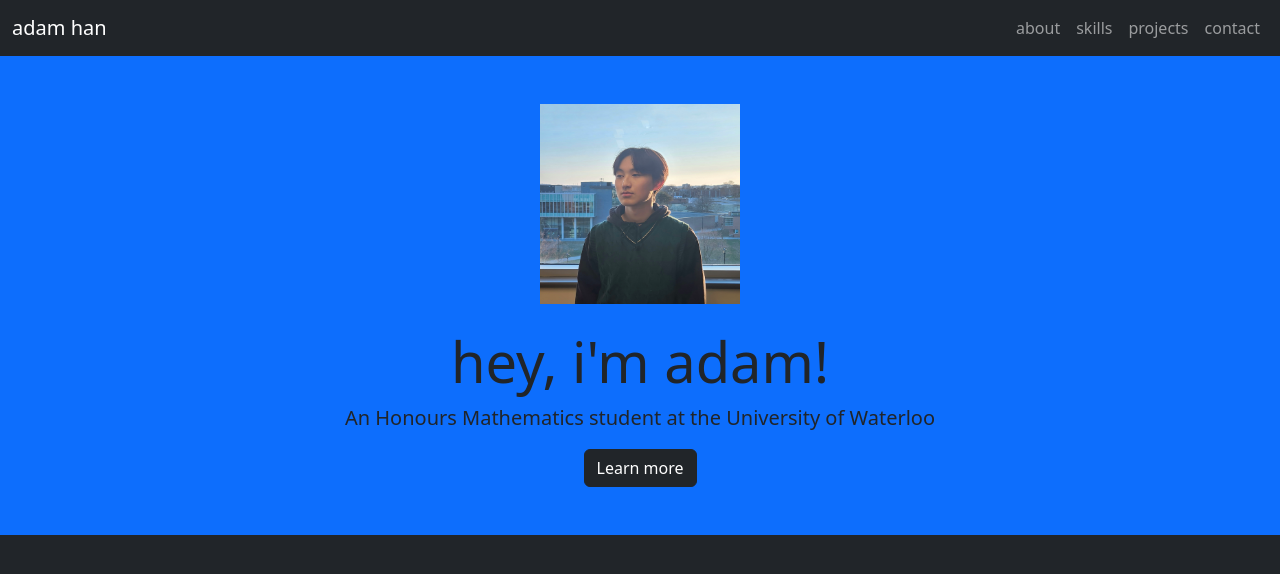
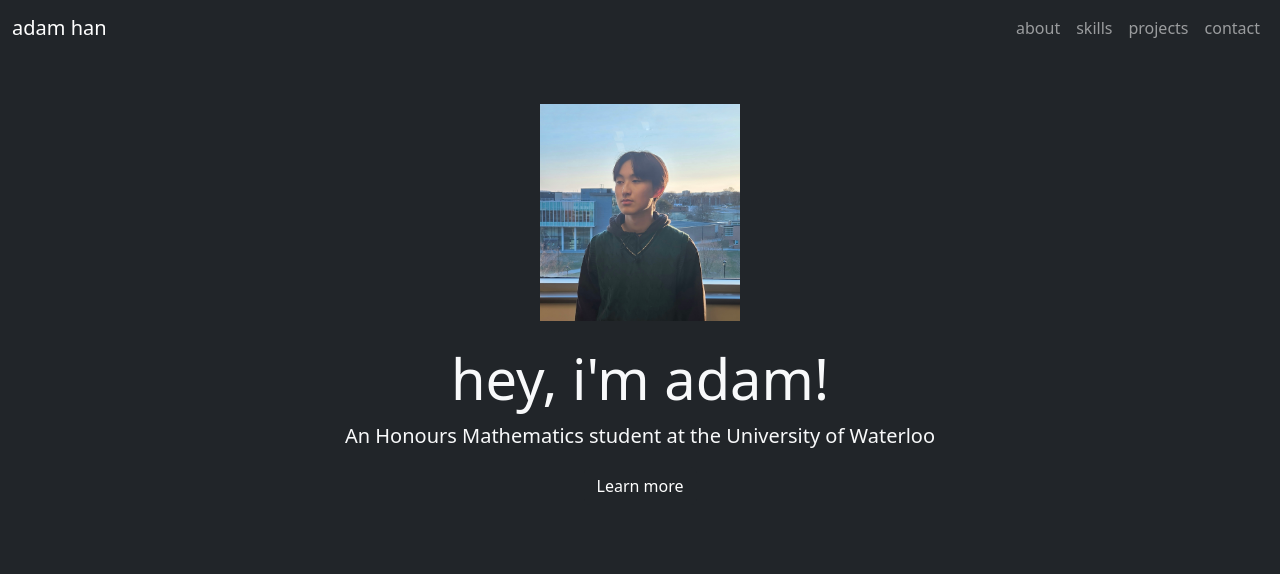
Before and after one commit to adam-han/personal-website-v2, a plain HTML site: page index.html in a window 1280 px wide. Drawn offline with nearby package versions, Linux system fonts and the light colour scheme.

Commit message:
changed bg color

```diff
--- a/index.html
+++ b/index.html
@@ -6,6 +6,7 @@
     <meta name="viewport" content="width=device-width, initial-scale=1.0">
     <title>adam han</title>
     <link href="https://cdn.jsdelivr.net/npm/bootstrap@5.3.0-alpha3/dist/css/bootstrap.min.css" rel="stylesheet" integrity="sha384-KK94CHFLLe+nY2dmCWGMq91rCGa5gtU4mk92HdvYe+M/SXH301p5ILy+dN9+nJOZ" crossorigin="anonymous">
+    <link rel="stylesheet" href="./style/main.css">
 
 </head>
 <body class="bg-dark">
@@ -34,10 +35,10 @@
         </div>
     </nav>
 
-    <header class="bg-primary text-center py-5">
-        <img class="mb-4" src="./assets/headshot.jpg" alt="" width="200rem" height="200rem">
-        <h1 class="display-4">hey, i'm adam!</h1>
-        <p class="lead">An Honours Mathematics student at the University of Waterloo</p>
+    <header class="text-center py-5">
+        <img class="mb-4" src="./assets/headshot.jpg" alt="" width="200em">
+        <h1 class="display-4 text-light">hey, i'm adam!</h1>
+        <p class="lead text-light">An Honours Mathematics student at the University of Waterloo</p>
         <a class="btn btn-dark" href="#" role="button">Learn more</a>
     </header>
 
```
